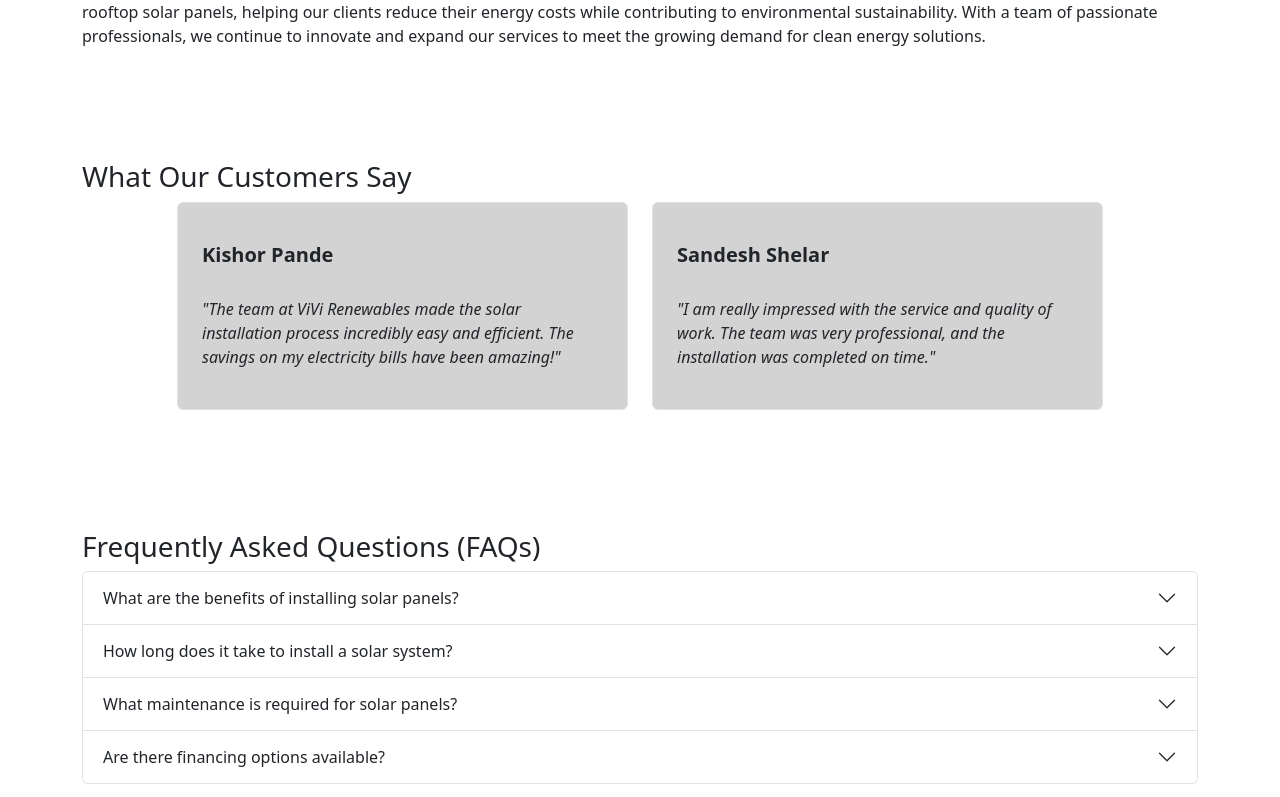
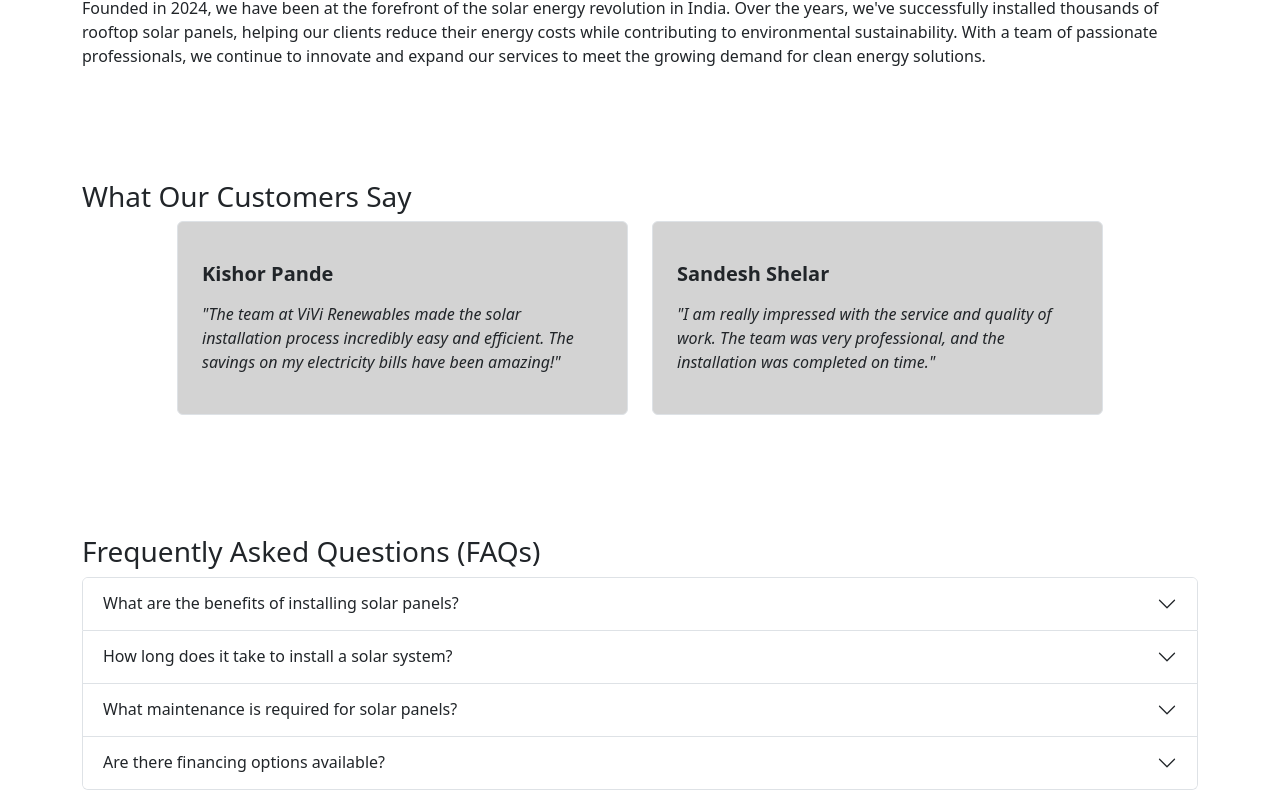
Before and after one commit to Pradyumnasutar/Netlify_Testing_VIVI_Renewables, a React (Create React App) app in the folder VIVIrenewables_Netlify_Setup/: page /about in a window 1280 px wide. Shown: the part 903-1700 px from the top of the page. Built offline with nearby package versions, Linux system fonts and the light colour scheme.

Commit message:
Update AboutUs.css

```diff
--- a/VIVIrenewables_Netlify_Setup/src/assets/CSS/AboutUs.css
+++ b/VIVIrenewables_Netlify_Setup/src/assets/CSS/AboutUs.css
@@ -3,7 +3,7 @@
     display: flex;
     flex-direction: column;
     justify-content: space-between;
-    height: 13rem;
+    /* height: 13rem; */
   }
 
   .row.testimonials {
```
